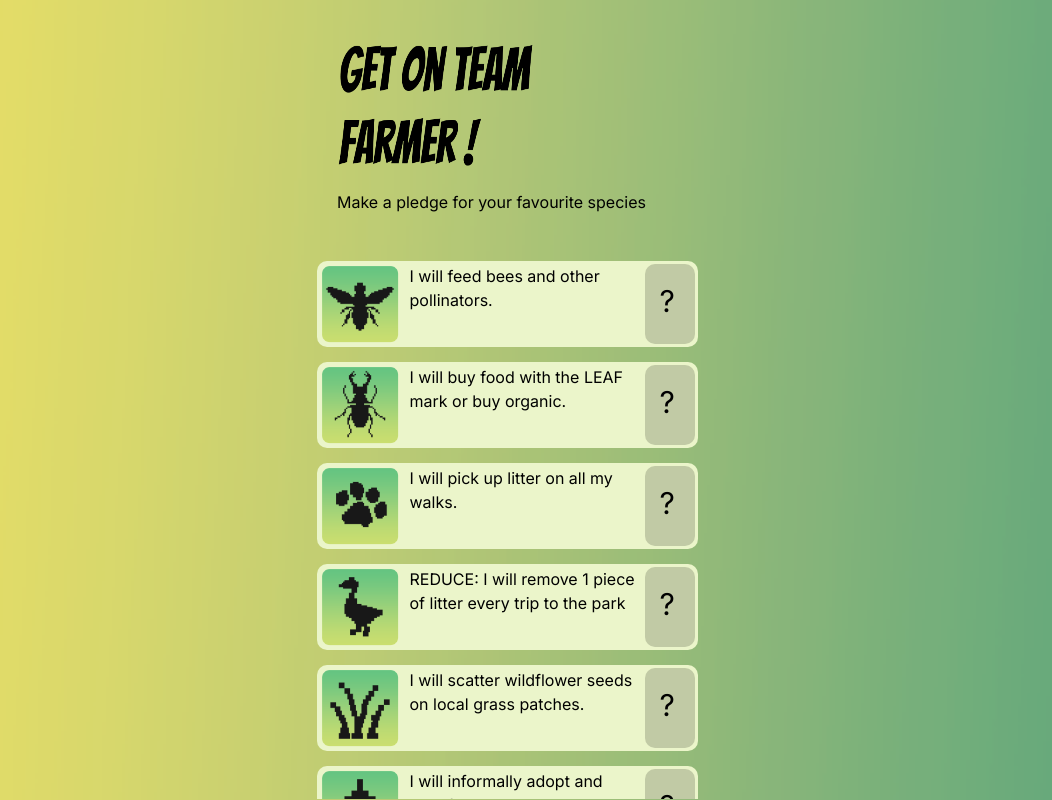
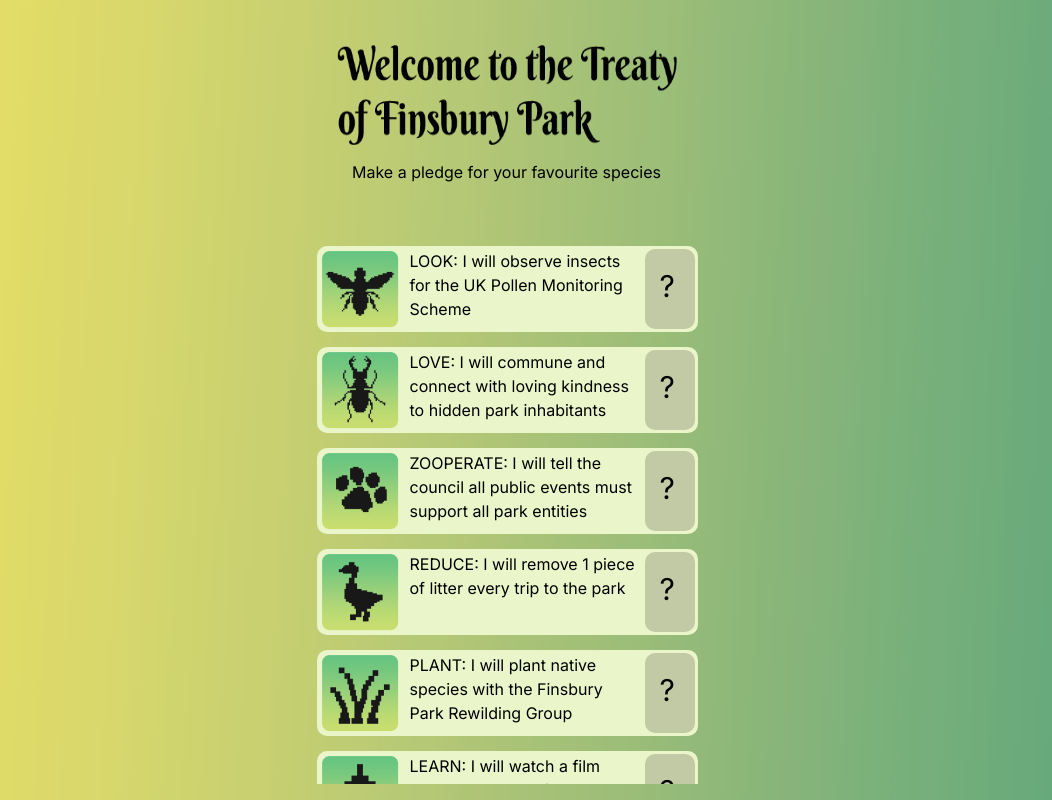
Before and after one commit to rohitvishin/finsbury, a Next.js app: page /contact in a window 1280 px wide. Shown: the whole page, without its empty margins (133-1185 px from the left). Built offline with nearby package versions, Linux system fonts and the light colour scheme.

Commit message:
changes updated

```diff
--- a/app/camera/page.js
+++ b/app/camera/page.js
@@ -187,12 +187,9 @@
               }}
             />
             {clickIcon ? (
-              <img
-                className="connectingText"
-                ref={overlayImg1}
-                src="Connecting.gif" // Replace with the URL of your transparent image
-                alt="Overlay"
-              />
+              <p className="connectingDots" style={{ fontSize: 14 }}>
+              CONNECTING
+            </p>
             ) : (
               <p className="connectingText" style={{ fontSize: 14 }}>
                 TAP TO CONNECT
--- a/app/constant/species.tsx
+++ b/app/constant/species.tsx
@@ -2,54 +2,54 @@
 export const speciesList = {
   data: [
     {
-      name: "BEE",
+      name: "Bees",
       image: "webp/Btn_BEE.webp",
       intro: "video/species/Bee.mp4",
-      pledge_line: "I will feed bees and other pollinators.",
-      pledge_link: "https://ukpoms.org.uk/fit-counts",
+      pledge_line: "LOOK: I will observe insects for the UK Pollen Monitoring Scheme",
+      pledge_link: "https://treaty.finsburypark.live/?p=408",
     },
     {
-      name: "BEETLE",
+      name: "Stag Beetle",
       image: "webp/Btn_BEETLE.webp",
       intro: "video/species/Beetle.mp4",
-      pledge_line: "I will buy food with the LEAF mark or buy organic.",
-      pledge_link: "https://leaf.eco/about-leaf/what-we-do",
+      pledge_line: "LOVE: I will commune and connect with loving kindness to hidden park inhabitants",
+      pledge_link: "https://treaty.finsburypark.live/?p=405",
     },
     {
-      name: "DOG",
+      name: "Dog",
       image: "webp/Btn_DOG.webp",
       intro: "video/species/Dog.mp4",
-      pledge_line: "I will pick up litter on all my walks.",
-      pledge_link: "https://www.minutes.haringey.gov.uk/mgUserInfo.aspx?UID=1525",
+      pledge_line: "ZOOPERATE: I will tell the council all public events must support all park entities",
+      pledge_link: "https://treaty.finsburypark.live/?p=402",
     },
     {
-      name: "GOOSE",
+      name: "Canada Goose",
       image: "webp/Btn_GOOSE.webp",
       intro: "video/species/Goose.mp4",
       pledge_line: "REDUCE: I will remove 1 piece of litter every trip to the park",
-      pledge_link: "https://members.parliament.uk/member/4639/contact",
+      pledge_link: "https://treaty.finsburypark.live/?p=411",
     },
     {
-      name: "GRASS",
+      name: "Grass",
       image: "webp/Btn_GRASS.webp",
       intro: "video/species/Grass.mp4",
-      pledge_line: "I will scatter wildflower seeds on local grass patches.",
-      pledge_link: "https://www.thefriendsoffinsburypark.org.uk/ecology-plan-1",
+      pledge_line: "PLANT: I will plant native species with the Finsbury Park Rewilding Group",
+      pledge_link: "https://treaty.finsburypark.live/?p=414",
     },
 
     {
-      name: "TREE",
+      name: "London Plane Tree",
       image: "webp/Btn_TREE.webp",
       intro: "video/species/Tree.mp4",
-      pledge_line: "I will informally adopt and care for a local tree.",
-      pledge_link: "https://www.youtube.com/watch?v=kuFNmH7lVTA",
+      pledge_line: "LEARN: I will watch a film about the rights of nature",
+      pledge_link: "https://treaty.finsburypark.live/?p=422",
     },
     {
-      name: "SQUIRREL",
+      name: "Squirrel",
       image: "webp/Btn_SQUIRREL.webp",
       intro: "video/species/Squirrel.mp4",
-      pledge_line: "I will collect and use my rainwater.",
-      pledge_link: "https://www.hertswildlifetrust.org.uk/actions/how-install-water-butt?gad_source=1&gclid=Cj0KCQiA84CvBhCaARIsAMkAvkJYngajMW7_hwa3hDA80cv0QJqrCwdU6VDw0NPF5GXFh2pKynON7WYaAo6HEALw_wcB",
+      pledge_line: "MAKE: I will find creative ways to celebrate park species",
+      pledge_link: "https://treaty.finsburypark.live/?p=417",
     },
   ],
 };
--- a/app/contact/page.tsx
+++ b/app/contact/page.tsx
@@ -14,12 +14,12 @@
         flexDirection: "column",
         alignItems: "center",
       }}>
-        <div style={{marginBottom:25,width:'340px'}}>
+        <div style={{marginBottom:25,marginTop:45,width:'340px'}}>
         <img
-        src="rothamsted/GetOnTeamFarmer1.webp"
-        style={{ height: 190, width: 200 }}
+        src="rothamsted/Text_WelcomeTo.webp"
+        style={{ height: 100, width: 350 }}
       />
-        <p>Make a pledge for your favourite species</p>
+        <p style={{padding:15}}>Make a pledge for your favourite species</p>
         </div>
 
         <div style={{maxHeight: '70%', overflowY: 'auto',padding:7}}>
--- a/app/success/page.tsx
+++ b/app/success/page.tsx
@@ -76,6 +76,7 @@
         <p style={{ fontSize: 20 }}>Thank you for pledging</p>
         <p style={{ fontSize: 16,height:150,overflowY: 'auto' }} onTouchStart={handleTouchStart} ref={containerRef}>
           Your one small step can bring big changes in the future!
+          <br/>
           The Treaty of Finsbury Park 2025 is based on an initial concept by Ruth Catlow and Cade Diem and co-authored by Ruth Catlow and Charlotte Frost with Bea Xu, Max Dovey, and Leky Leidecker with contributions by hundreds of players and hosts. Mentor species illustrations are by Sajan Rai, music is by Matt Catlow, and digital face filters by PopulAR. This app also includes performances by Viktor Bedö and Kate Genevieve and park sounds by loljames on freesound under a CC 3.0 license.
           The project was developed within, and partly funded by, the CreaTures project, with embedded researchers Ann Light and Lara Houston. The Creative Practices for Transformational Futures (CreaTures) project received funding from the European Union’s Horizon 2020 research and innovation programme under grant agreement No 870759. The Treaty of Finsbury Park was also supported by Arts Council England, and Haringey Council.
         </p>
```
Also changed, not shown: app/camera.css (+31 -0 lines), public/rothamsted/Text_WelcomeTo.webp (added).
